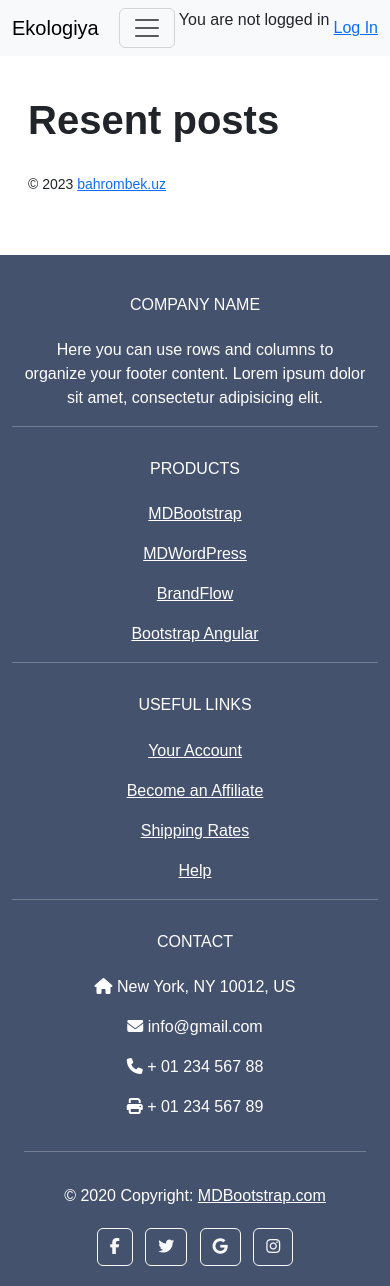
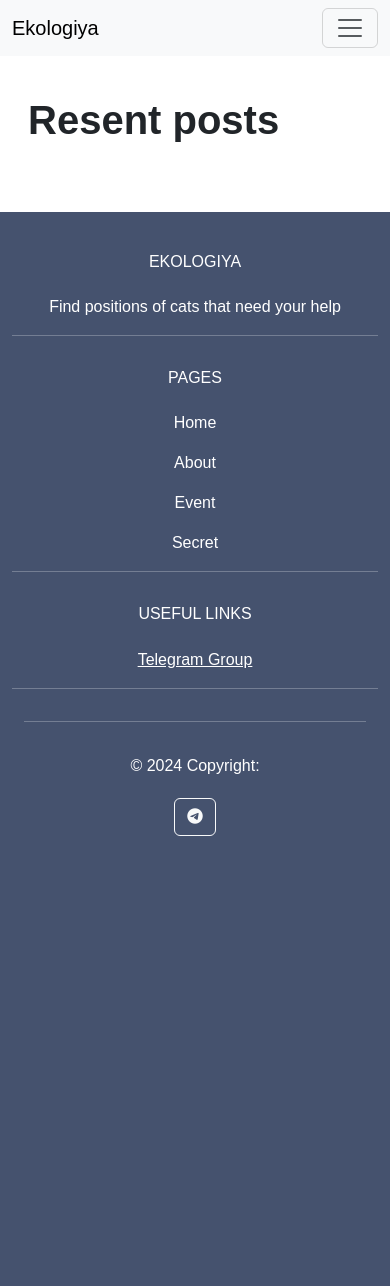
Before and after one commit to bahrom04/kedi.uz, a Django app: page / in a window 390 px wide. After the commit the page ends 836 px from the top, so only its background shows below. Run offline with Django 4.2, Linux system fonts and the light colour scheme; data that the repository does not hold is empty; some libraries are stand-ins or nearby versions.

Commit message:
feat: responsive image in ckeditor and nice footer link

```diff
--- a/templates/base.html
+++ b/templates/base.html
@@ -64,16 +64,7 @@
         </ul>
 
       </div>
-      {% if user.is_authenticated %}
-      Hi {{ user.username }}!
-      <form action="{% url 'logout' %}" method="post">
-        {% csrf_token %}
-        <button type="submit">Log Out</button>
-      </form>
-      {% else %}
-      <p>You are not logged in</p>
-      <a href="{% url 'login' %}">Log In</a>
-      {% endif %}
+
     </div>
   </nav>
 
@@ -91,12 +82,10 @@
           <!-- Grid column -->
           <div class="col-md-3 col-lg-3 col-xl-3 mx-auto mt-3">
             <h6 class="text-uppercase mb-4 font-weight-bold">
-              Company name
+              Ekologiya
             </h6>
             <p>
-              Here you can use rows and columns to organize your footer
-              content. Lorem ipsum dolor sit amet, consectetur adipisicing
-              elit.
+              Find positions of cats that need your help
             </p>
           </div>
           <!-- Grid column -->
@@ -105,18 +94,18 @@
 
           <!-- Grid column -->
           <div class="col-md-2 col-lg-2 col-xl-2 mx-auto mt-3">
-            <h6 class="text-uppercase mb-4 font-weight-bold">Products</h6>
+            <h6 class="text-uppercase mb-4 font-weight-bold">Pages</h6>
             <p>
-              <a class="text-white">MDBootstrap</a>
+              <a class="nav-link" href="{% url 'common:home' %}">{% trans 'Home' %}</a>
             </p>
             <p>
-              <a class="text-white">MDWordPress</a>
+              <a class="nav-link" href="{% url 'common:about' %}">{% trans 'About' %}</a>
             </p>
             <p>
-              <a class="text-white">BrandFlow</a>
+              <a class="nav-link" href="{% url 'common:event' %}">{% trans 'Event' %}</a>
             </p>
             <p>
-              <a class="text-white">Bootstrap Angular</a>
+              <a class="nav-link" href="https://www.youtube.com/watch?v=dQw4w9WgXcQ" target="_blank">Secret</a>
             </p>
           </div>
           <!-- Grid column -->
@@ -129,30 +118,22 @@
               Useful links
             </h6>
             <p>
-              <a class="text-white">Your Account</a>
+              <a class="text-white" href="https://t.me/+CsaLbIBF3ogwNDQy">Telegram Group</a>
             </p>
-            <p>
-              <a class="text-white">Become an Affiliate</a>
-            </p>
-            <p>
-              <a class="text-white">Shipping Rates</a>
-            </p>
-            <p>
-              <a class="text-white">Help</a>
-            </p>
+
           </div>
 
           <!-- Grid column -->
           <hr class="w-100 clearfix d-md-none" />
 
           <!-- Grid column -->
-          <div class="col-md-4 col-lg-3 col-xl-3 mx-auto mt-3">
+          <!-- <div class="col-md-4 col-lg-3 col-xl-3 mx-auto mt-3">
             <h6 class="text-uppercase mb-4 font-weight-bold">Contact</h6>
             <p><i class="fas fa-home mr-3"></i> New York, NY 10012, US</p>
             <p><i class="fas fa-envelope mr-3"></i> info@gmail.com</p>
             <p><i class="fas fa-phone mr-3"></i> + 01 234 567 88</p>
             <p><i class="fas fa-print mr-3"></i> + 01 234 567 89</p>
-          </div>
+          </div> -->
           <!-- Grid column -->
         </div>
         <!--Grid row-->
@@ -168,8 +149,7 @@
           <div class="col-md-7 col-lg-8 text-center text-md-start">
             <!-- Copyright -->
             <div class="p-3">
-              © 2020 Copyright:
-              <a class="text-white" href="https://mdbootstrap.com/">MDBootstrap.com</a>
+              © 2024 Copyright:
             </div>
             <!-- Copyright -->
           </div>
@@ -177,21 +157,10 @@
 
           <!-- Grid column -->
           <div class="col-md-5 col-lg-4 ml-lg-0 text-center text-md-end">
-            <!-- Facebook -->
-            <a class="btn btn-outline-light btn-floating m-1" class="text-white" role="button"><i
-                class="fab fa-facebook-f"></i></a>
-
-            <!-- Twitter -->
-            <a class="btn btn-outline-light btn-floating m-1" class="text-white" role="button"><i
-                class="fab fa-twitter"></i></a>
-
-            <!-- Google -->
-            <a class="btn btn-outline-light btn-floating m-1" class="text-white" role="button"><i
-                class="fab fa-google"></i></a>
-
-            <!-- Instagram -->
-            <a class="btn btn-outline-light btn-floating m-1" class="text-white" role="button"><i
-                class="fab fa-instagram"></i></a>
+            <!-- Telegram -->
+            <a class="btn btn-outline-light btn-floating m-1" class="text-white" role="button"
+            href="https://t.me/+CsaLbIBF3ogwNDQy"><i
+                class="fab fa-telegram" ></i></a>
           </div>
           <!-- Grid column -->
         </div>
--- a/templates/index.html
+++ b/templates/index.html
@@ -47,20 +47,11 @@ Bahrom
         {% endfor %}
       </div>
 
-      <footer class="footer">
-        <small style="margin-bottom: 20px; display: inline-block">
-          © 2023
-          <a target="_blank" href="https://bahrombek.uz"> bahrombek.uz</a>
-        </small>
-        <br />
 
-        <div class="social-links">
-          <a href="https://github.com/bahrom04" target="_blank">
-            <i class="ri-github-fill ri-xl"></i>
-          </a>
 
-          <a href="https://www.linkedin.com/in/bahrom-bek-6b8a49212/" target="_blank">
-            <i class="ri-linkedin-box-fill ri-xl"></i>
+
+
+
           </a>
         </div>
         <br>
--- a/templates/location.html
+++ b/templates/location.html
@@ -38,7 +38,7 @@
 
 
 <script>
-     var map = L.map('map').setView([41.34232315482164, 69.21032774291236], 13);
+     var map = L.map('map').setView([41.34232315482164, 69.21032774291236], 12);
 
      L.tileLayer('https://tile.openstreetmap.org/{z}/{x}/{y}.png', {
           maxZoom: 19,
```
Also changed, not shown: templates/location_detail.html (+22 -0 lines).
